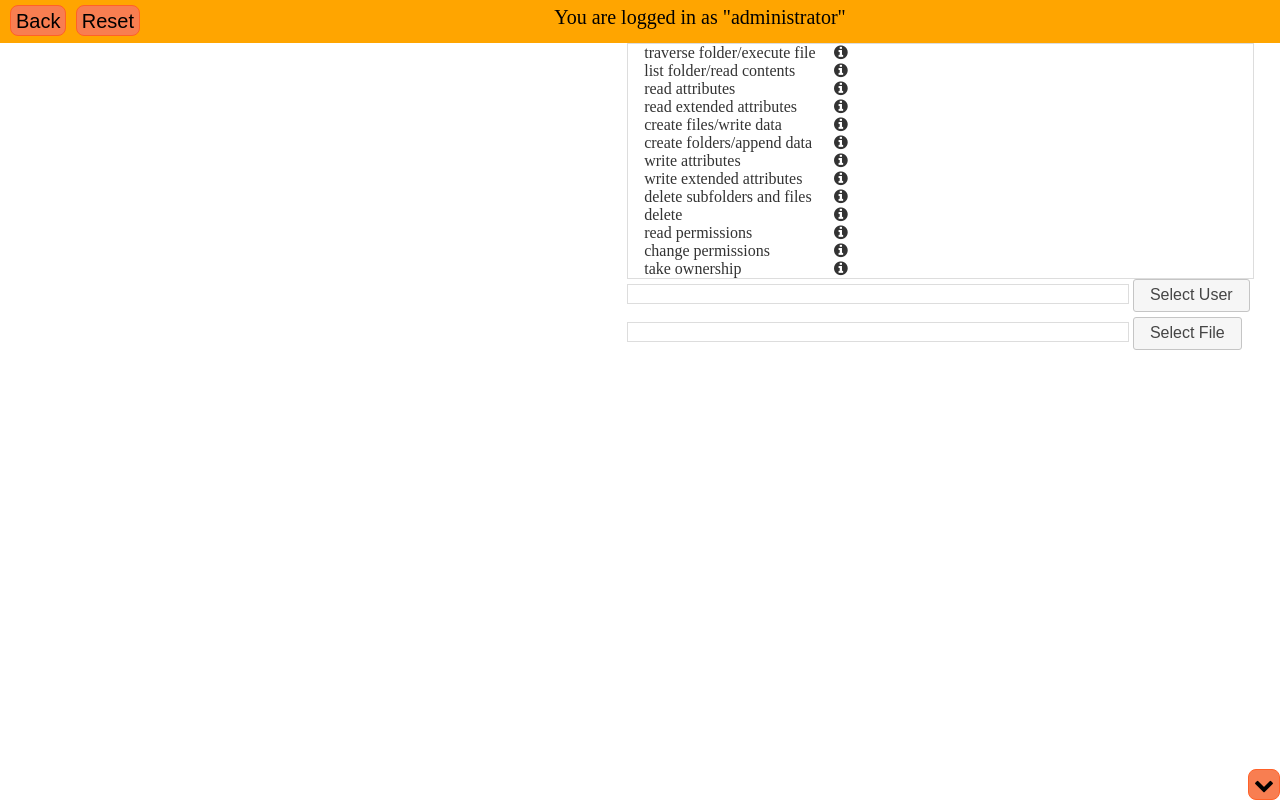
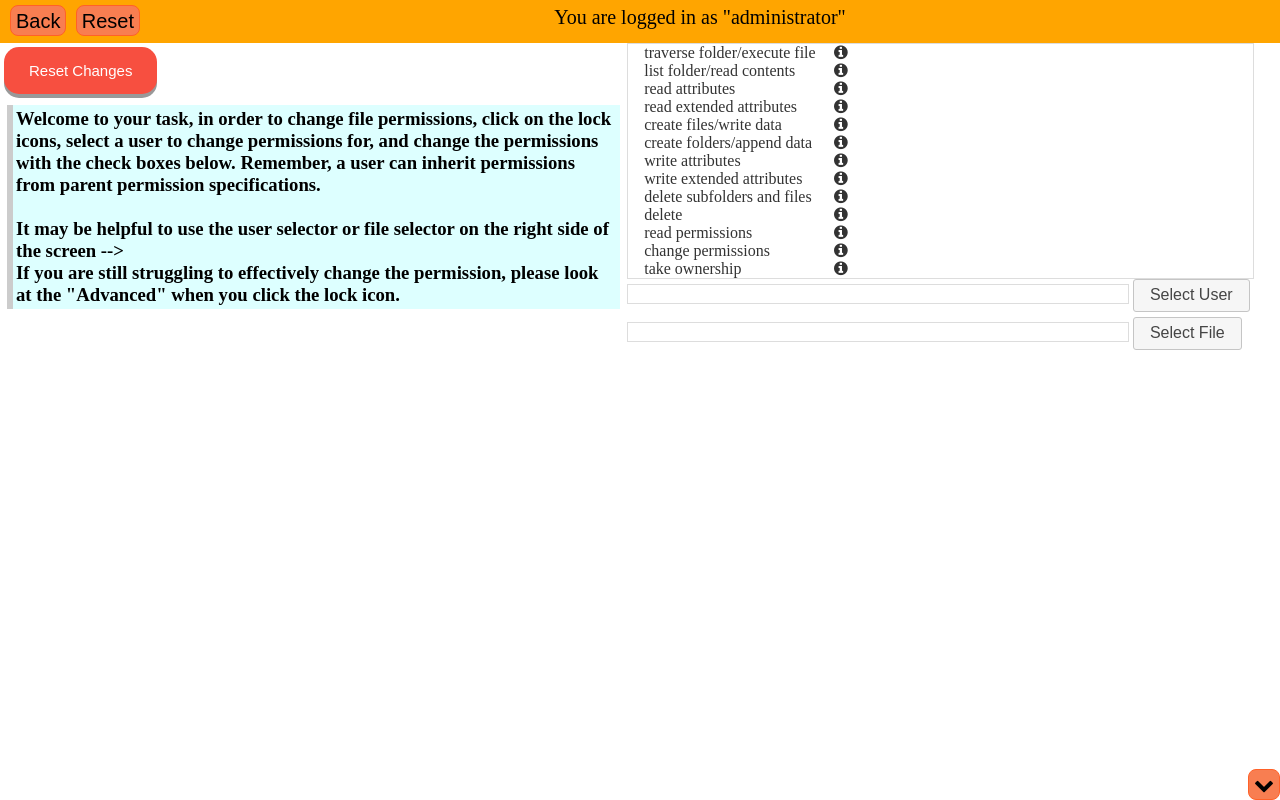
Before and after one commit to cse-256-f22/gender-mag-project-joshaaronjordan, a website: page index.html in a window 1280 px wide. Drawn offline with nearby package versions, Linux system fonts and the light colour scheme; no server answers; a script that the page names is missing; a web font is replaced by a local one.

Commit message:
fixes and changes

```diff
--- a/fileperms_style.css
+++ b/fileperms_style.css
@@ -33,6 +33,43 @@
     border-top: 1px orange solid;
 }
 
+#revert_changes {
+        display: inline-block;
+        padding: 15px 25px;
+        margin: 4px;
+        font-size: 15px;
+        cursor: pointer;
+        text-align: center;
+        text-decoration: none;
+        outline: none;
+        color: #fff;
+        background-color: #f74f40;
+        border: none;
+        border-radius: 15px;
+        box-shadow: 0 4px #999;
+}
+
+    #revert_changes:hover {background-color: #b63a3a}
+
+    #revert_changes:active {
+        background-color: #3e8e41;
+        box-shadow: 0 2px #666;
+        transform: translateY(4px);
+      }
+
+      #explanation_box {
+        outline:#666;
+        margin: 7px;
+        border-color: #2196F3!important;
+        color: #000!important;
+        background-color: #ddffff!important;
+        border-left: 6px solid #ccc!important;
+        box-sizing: inherit;
+        padding: 3px;
+
+      }
+
+
 .no-close .ui-dialog-titlebar-close {
     display: none;
 }
--- a/view.js
+++ b/view.js
@@ -111,8 +111,7 @@ var file_select_panel = define_new_file_select_field('file_selector', 'Select Fi
 });
 $('#sidepanel').append(file_select_panel);
 
-
-
+$('#filestructure').append("<button id = \"revert_changes\" onClick=\"window.location.href=window.location.href\">Reset Changes</button>")
 
 //Digalog(ue)
 var new_dialog = define_new_dialog('dialog', title='', options = {})
@@ -130,6 +129,11 @@ $('.perm_info').click(function(){
 
 })
 
+$('#filestructure').append("<div id = \"explanation_box\"> <h3>Welcome to your task, in order to change file permissions, click on the lock icons, select \
+a user to change permissions for, and change the permissions with the check boxes below. Remember, a user can inherit permissions from parent permission specifications. <br><br>It may be helpful to use the user selector or file selector on the right side of the screen --> <br>\
+If you are still struggling to effectively change the permission, please look at the \"Advanced\" when you click the lock icon.</h3> </div>")
+
+
 //Need to fix GetExplanationText object I think is last thing
 
 
```
